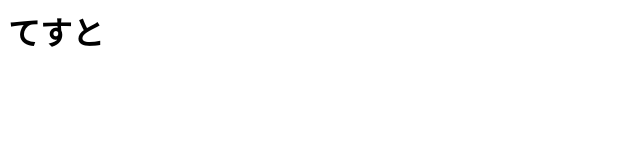
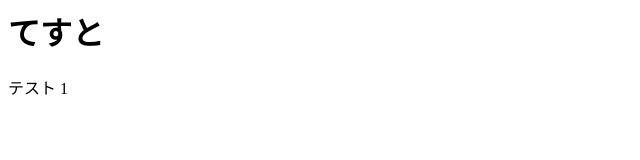
Before and after one commit to nabe-696/git_tutorial, a plain HTML site: page index.html in a window 1280 px wide. Shown: the full height of the page, 0-640 px from the left. Drawn offline with Linux system fonts and the light colour scheme.

Commit message:
勝手にやってみた
そちらのほうが力がつくため

```diff
--- a/index.html
+++ b/index.html
@@ -1 +1,2 @@
 <h1>てすと</h1>
+<p>テスト 1</p>
```
